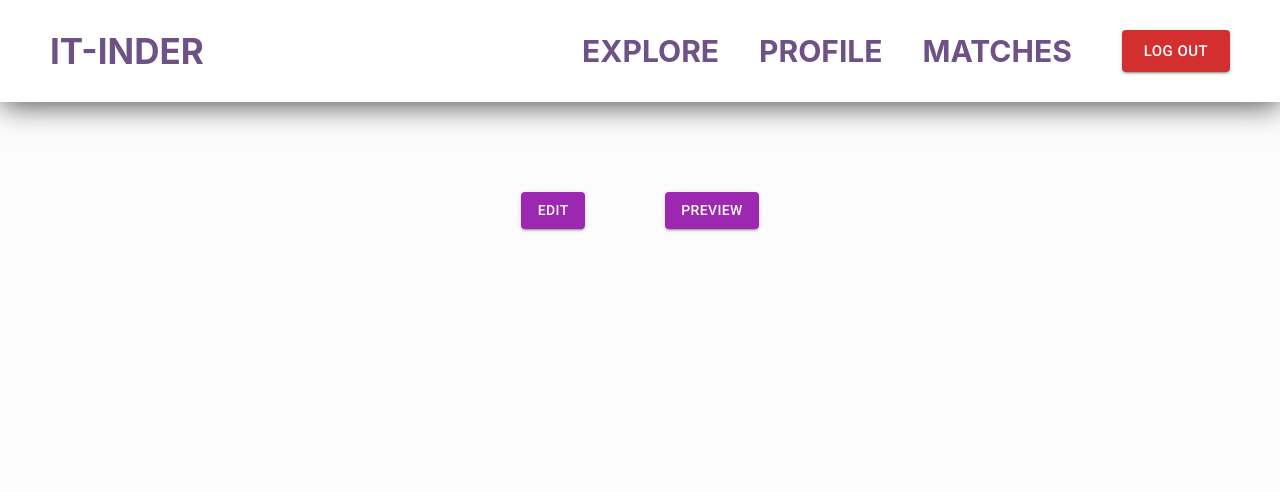
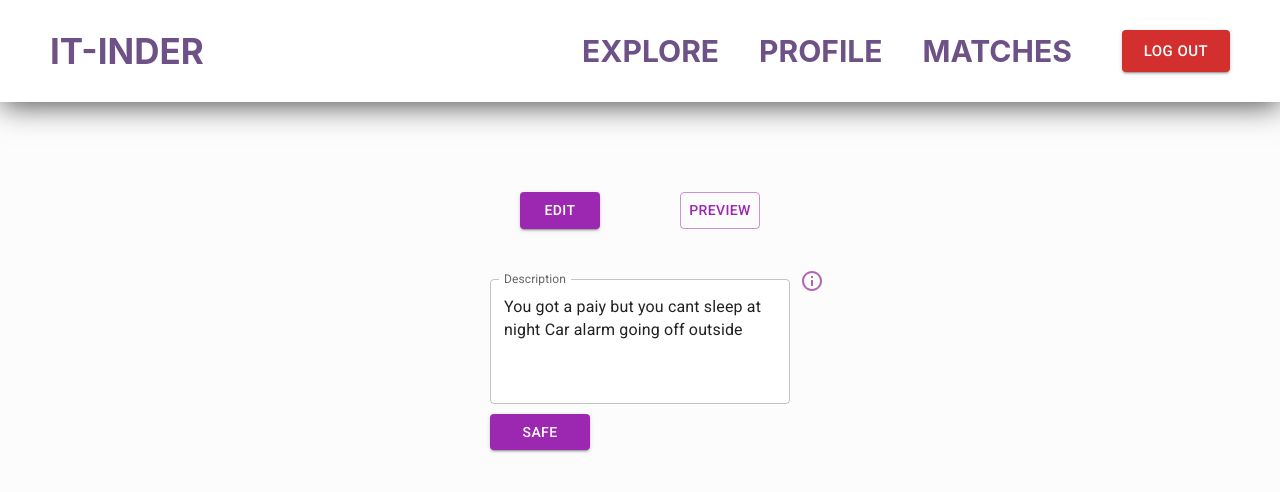
Before and after one commit to M-ac-i-ej-s/IT-INDER, a React (Create React App) app in the folder frontend/: page /home/profile/edit in a window 1280 px wide. Shown: the top 492 px of the page. Built offline with nearby package versions, Linux system fonts and the light colour scheme.

Commit message:
FRONT-edit-feature

```diff
--- a/frontend/src/components/mainPage/mainPageApp/store.tsx
+++ b/frontend/src/components/mainPage/mainPageApp/store.tsx
@@ -1,9 +1,11 @@
 import { configureStore } from '@reduxjs/toolkit';
 import exploreReducer from '../explorePage/exploreSlice';
+import profileReducer from '../yourProfilePage/profileSlice';
 
 export const store = configureStore({
   reducer: {
     explore: exploreReducer,
+    profile: profileReducer,
   },
 });
 
--- a/frontend/src/components/mainPage/yourProfilePage/EditPage.tsx
+++ b/frontend/src/components/mainPage/yourProfilePage/EditPage.tsx
@@ -1,15 +1,82 @@
-import React from 'react';
-import Button from '@mui/material/Button';
-import ButtonGroup from '@mui/material/ButtonGroup';
+import React, {useState} from 'react';
+import InfoOutlinedIcon from '@mui/icons-material/InfoOutlined';
+import {  TextField, Button } from '@mui/material';
+import { useAppSelector, useAppDispatch } from '../mainPageApp/hooks'
+import { useFormik } from 'formik';
+import {
+  UPDATE
+} from './profileSlice';
 import '../../../styles/mainPage/editPage.scss'
+import '../../../styles/welcomePage/managerForm.scss'
 
 function EditPage() {
+  const user = useAppSelector(state => state.profile.user);
+  const dispatch = useAppDispatch();
+  const [show, setShow] = useState(true)
+  const [infoHover, setInfoHover] = React.useState('0')
+
+  const handleMouseOver = () => {
+    setInfoHover('0.9');
+  };
+
+  const handleMouseOut = () => {
+    setInfoHover('0');
+  };
+
+  const formik = useFormik({
+    initialValues: {
+      description: user.description,
+    },
+    onSubmit: (value: {description: string}) => {
+      console.log(value.description)
+      dispatch(UPDATE(value.description))
+    },
+  });
+
   return (
     <div>
       <div className='buttonsGroup__div'>
-        <Button variant='contained' color='secondary'>Edit</Button>
-        <Button variant='contained' color='secondary'>Preview</Button>
+        <Button variant={show ? 'contained' : 'outlined'} onClick={() => setShow(!show)} color='secondary'>Edit</Button>
+        <Button variant={show ? 'outlined' : 'contained'} onClick={() => setShow(!show)} color='secondary'>Preview</Button>
       </div>
+      <div style={{display: show ? 'none' : 'block'}} className='tile__block edit'>
+        <div>
+          <span className='what__span'>Name: </span>
+          <span className='name__span'>{user.name}</span>
+        </div>
+          <span className='what__span'>Description: </span>
+          <span className='description__span'>
+            {formik.values.description}
+          </span>
+        </div>
+        <div className='edit__box' style={{display: show ? 'block' : 'none'}}>
+          <form onSubmit={formik.handleSubmit}>
+            <div className='description__box'>
+                <TextField
+                id="outlined-basic 2"
+                name='description'
+                label="Description"
+                variant="outlined"
+                color='secondary'
+                multiline
+                rows={4}
+                value={formik.values.description}
+                onChange={formik.handleChange}
+                onBlur={formik.handleBlur}
+                sx={{width: '300px', margin: '10px', backgroundColor:'white', borderRadius:'5px'}}
+              />
+              <InfoOutlinedIcon onMouseOver={handleMouseOver} onMouseOut={handleMouseOut} sx={{color: 'purple', opacity: '0.6', position: 'absolute'}}/>
+            </div>
+            <div className='popup__box' style={{opacity: infoHover}}>
+                  <span>
+                    Descriprion is where you will tell about the project.
+                    Make sure to mention technologies you will be using,
+                    as well as expectations reagarding your future coworkers
+                  </span>
+            </div>
+            <Button type='submit' className='safe__button' variant='contained' color='secondary'>Safe</Button>
+          </form>
+        </div>
     </div>
   );
 }
--- a/frontend/src/components/mainPage/yourProfilePage/ProfilePage.tsx
+++ b/frontend/src/components/mainPage/yourProfilePage/ProfilePage.tsx
@@ -2,14 +2,17 @@ import React from 'react';
 import EditIcon from '@mui/icons-material/Edit';
 import Fab from '@mui/material/Fab';
 import {Link} from 'react-router-dom'
+import { useAppSelector } from '../mainPageApp/hooks'
 import '../../../styles/mainPage/tile.scss'
 import '../../../styles/mainPage/profilePage.scss'
 
 function ProfilePage() {
+  const user = useAppSelector(state => state.profile.user);
+
   return (
     <div>
         <div className='tile__block'>
-            <Link to='edit'>
+            <Link className='edit__button' to='edit'>
                 <Fab className='edit__button' color="secondary" aria-label="edit">
                     <EditIcon />
                 </Fab>
@@ -17,11 +20,11 @@ function ProfilePage() {
             <div>
                 <div>
                     <span className='what__span'>Name: </span>
-                    <span className='name__span'>Mateusz</span>
+                    <span className='name__span'>{user.name}</span>
                 </div>
                     <span className='what__span'>Description: </span>
                     <span className='description__span'>
-                    You got a paiy but you cant sleep at night Car alarm going off outside
+                    {user.description}
                     </span>
             </div>
         </div>
--- /dev/null
+++ b/frontend/src/components/mainPage/yourProfilePage/profileSlice.tsx
@@ -0,0 +1,46 @@
+import { createSlice } from '@reduxjs/toolkit';
+/* eslint-disable */
+import type { PayloadAction } from '@reduxjs/toolkit'
+/* eslint-enable */
+
+interface stateType {
+    user: {
+        id: string;
+        name: string;
+        description: string;
+        likes: string[];
+        dislikes:string[];
+        matches: string[];
+        email: string;
+        password: string;
+    };
+}
+
+const initialState: stateType = {
+    user: {
+            id: '7',
+            name: 'Mateusz',
+            description:'You got a paiy but you cant sleep at night Car alarm going off outside',
+            likes:[],
+            dislikes:[],
+            matches:[],
+            email:'abcde@gmail.com',
+            password:'somepass'
+        },
+}
+
+export const profileSlice = createSlice({
+  name: 'profile',
+  initialState,
+  reducers: {
+    UPDATE: (state: stateType, action: PayloadAction<string>) => {
+        state.user.description = action.payload
+    },
+  },
+});
+
+// Action creators are generated for each case reducer function
+export const { UPDATE } =
+  profileSlice.actions;
+
+export default profileSlice.reducer;
--- a/frontend/src/components/reusableComponents/NavBar.tsx
+++ b/frontend/src/components/reusableComponents/NavBar.tsx
@@ -6,7 +6,7 @@ import {Link} from 'react-router-dom'
 function NavBar(props : {page: string}) {
   return (
    <div className='navbar__div'>
-        <Link className='link__home' to='/'>
+        <Link className='link__home' to={props.page === 'welcome' ? '/' : '/home/explore'}>
           <span className='name__span'>IT-INDER</span>
         </Link>
         {props.page === 'welcome' ?
--- a/frontend/src/styles/mainPage/editPage.scss
+++ b/frontend/src/styles/mainPage/editPage.scss
@@ -2,6 +2,36 @@
     text-align: center;
     margin-top: 50px;
     Button {
+        width: 80px;
         margin: 40px;
     }
 }
+.tile__block.edit {
+    margin-top: 0px;
+}
+.popup__box {
+    position: absolute;
+    pointer-events: none;
+    width: 300px;
+    background-color: white;
+    border-radius: 20px;
+    padding: 20px;
+    left: 50%;
+    bottom: 520px;
+    opacity: 0.9;
+    transition: 1s ease-in-out;
+    -webkit-box-shadow: 8px 8px 24px 0px rgba(66, 68, 90, 1);
+    -moz-box-shadow: 8px 8px 24px 0px rgba(66, 68, 90, 1);
+    box-shadow: 8px 8px 24px 0px rgba(66, 68, 90, 1);
+}
+.description__box {
+    text-align: center;
+
+}
+.edit__box {
+    text-align: center;
+    .safe__button {
+        width: 100px;
+        margin-right: 200px;
+    }
+}
```
